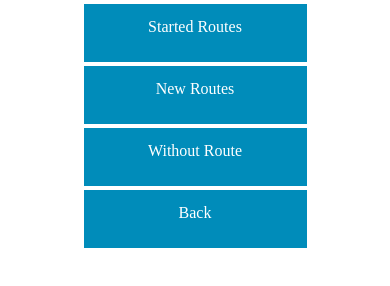
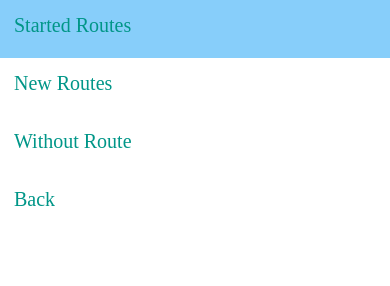
Before and after one commit to EloStef/RockPaperScisors, a plain HTML site: page www/listNavigationSelector.html in a window 390 px wide. Drawn offline with Linux system fonts and the light colour scheme; some packages are replaced by stand-ins of ours.

Commit message:
menu interface

```diff
--- a/www/css/index.css
+++ b/www/css/index.css
@@ -11,7 +11,7 @@ body {
   	text-align: center;
 }
 
-a:link, a:visited {
+/*a:link, a:visited {
     background-color: #008CBA;
     color: white;
     padding: 14px 14px;
@@ -27,4 +27,29 @@ a:link, a:visited {
 
 a:hover, a:active {
     background-color: #87CEFA;
+}*/
+
+.text{
+    color: #009688;
+    font-family: "Sans-serif";
+    margin-left: 14px;
+    font-size: 20px;
 }
+
+a:link, a:visited {
+    padding-bottom: 14px;
+    padding-top: 14px;
+    text-align: left;
+    text-decoration: none;
+    display: inline-block;
+    /*margin: auto;*/
+    height: 30px;
+    width: 100%;
+
+    /*border:none;border-bottom:1px solid #009688;*/
+}
+
+
+a:hover, a:active {
+    background-color: #87CEFA;
+}
--- a/www/css/navigation.css
+++ b/www/css/navigation.css
@@ -1,13 +1,29 @@
-html,
-body,
+body {
+    padding: 0;
+    margin: 0;
+}
+
+html, body, {
+	height: 100%;
+}
+
 .map {
-    margin: 0;
-    padding: 0;
-    width: 100%;
-    height: 100%;
+    height: 90%;
+}
+
+.nav {
+    height: 10%;
+    margin-top: -3px;
+    display: flex;
+	align-items: center;
+	justify-content: center;
 }
 
 
-.close {
-	visibility: hidden;
+.infoElement{
+	margin-top: 3px;
+	margin-right: 8px;
 }
+
+.w3-input{display:block;border:none;border-bottom:1px solid #808080;width:90px}
+.w3-label{color:#009688}.w3-input:not(:valid)~.w3-validate{color:#f44336}
--- a/www/css/routeSave.css
+++ b/www/css/routeSave.css
@@ -1,14 +1,40 @@
 .input {
     height: 30px;
     padding: 14px 14px;
-    width: 50%;
+    border:none;
+    border-bottom:1px solid #808080;
+    width: 90%;
 }
 
 button {
     margin-top: 4px;
     border: none;
+    color: #009688;
+    background-color: white; /* Green */
+    padding: 14px 14px;
+    text-align: left;
+    text-decoration: none;
+    display: inline-block;
+    font-family: "Sans-serif";
+    font-size: 20px;
+    width: 100%;
+    height: 60px;
+    cursor: pointer;
+}
+
+button:hover, button:active {
+    background-color: #87CEFA;
+}
+
+button:focus {
+    outline:0;
+}
+
+/*button {
+    margin-top: 4px;
+    border: none;
     color: white;
-    background-color: #008CBA; /* Green */
+    background-color: #008CBA;
     padding: 14px 14px;
     text-align: center;
     text-decoration: none;
@@ -25,19 +51,22 @@ button:hover, button:active {
 
 button:focus {
     outline:0;
-}
+}*/
 
 a:link, a:visited {
-    background-color: #008CBA;
-    color: white;
-    padding: 14px 14px;
-    text-align: center;
+    color: #009688;
+    font-family: "Sans-serif";
+    font-size: 20px;
+    padding-bottom: 14px;
+    padding-top: 14px;
+    text-align: left;
     text-decoration: none;
     display: inline-block;
-    margin: auto;
+    /*margin: auto;*/
     height: 30px;
-    width: 50%;
-    margin-top: 4px;
+    width: 100%;
+
+    /*border:none;border-bottom:1px solid #009688;*/
 }
 
 
--- a/www/js/map.js
+++ b/www/js/map.js
@@ -12,7 +12,7 @@ var baselayers = {
     }),
     "Gray": L.tileLayer('http://{s}.tiles.wmflabs.org/bw-mapnik/{z}/{x}/{y}.png', {
     maxZoom: 18,
-    attribution: '&copy; <a href="http://www.openstreetmap.org/copyright">OpenStreetMap</a>'
+    attribution: ''
     }),
     "Earth": L.tileLayer('http://server.arcgisonline.com/ArcGIS/rest/services/World_Imagery/MapServer/tile/{z}/{y}/{x}', {
     attribution: '',
--- a/www/listNavigationSelector.html
+++ b/www/listNavigationSelector.html
@@ -11,10 +11,19 @@
 
 <body>
     <div class="app">
-        <a href="list.html?type=S&link=navigation.html">Started Routes</a>
-        <a href="list.html?type=N&link=navigation.html">New Routes</a>
-        <a href="navigation.html">Without Route</a>
-        <a href="index.html">Back</a>
+        <a href="list.html?type=S&link=navigation.html">
+            <div class="text">
+                Started Routes
+            </div></a>
+        <a href="list.html?type=N&link=navigation.html">
+            <div class="text">
+                New Routes</div></a>
+        <a href="navigation.html">
+            <div class="text">
+                Without Route</div></a>
+        <a href="index.html">
+            <div class="text">
+                Back</div></a>
     </div>
     <script type="text/javascript" src="cordova.js"></script>
     <script type="text/javascript" src="js/index.js"></script>
```
Also changed, not shown: www/index.html (+8 -2 lines), www/js/mapElementsStyle.js (+4 -4 lines), www/js/navigation.js (+7 -4 lines), www/listRoutingSelector.html (+6 -3 lines), www/navigation.html (+11 -0 lines), www/img/navigationButtonOn.png.
